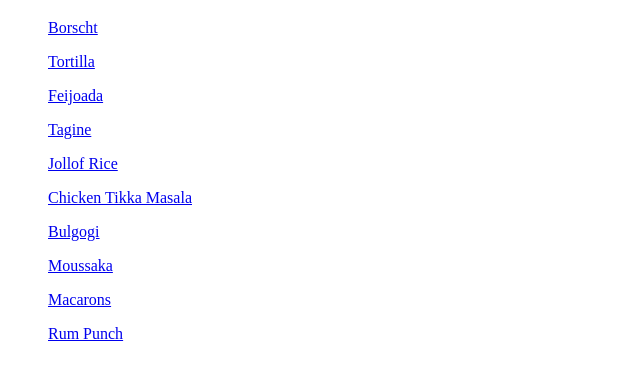
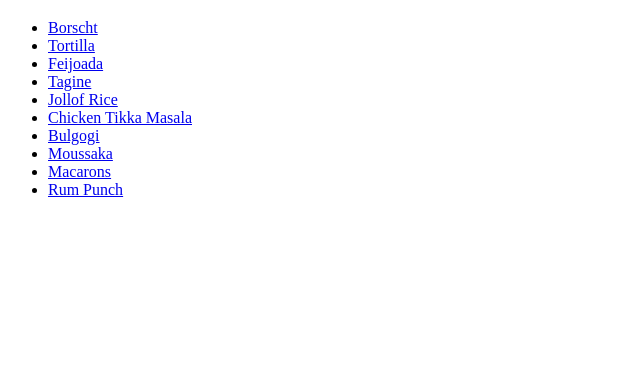
Before and after one commit to FreeCurious/odin-recipes, a plain HTML site: page index.html in a window 1280 px wide. Shown: the part 61-438 px from the top of the page, without its empty margins (0-640 px from the left). Drawn offline with Linux system fonts and the light colour scheme.

Commit message:
Reviewed and fixed mistakes in the ordered and unordered lists

```diff
--- a/index.html
+++ b/index.html
@@ -6,15 +6,17 @@
     </head>
     <body>
         <h1>Odin Recipes</h1>
-        <ul><a href="recipes/ukrainianBorscht.html">Borscht</a></ul>
-        <ul><a href="recipes/tortilla.html">Tortilla</a></ul>
-        <ul><a href="recipes/feijoada.html">Feijoada</a></ul>
-        <ul><a href="recipes/tagine.html">Tagine</a></ul>
-        <ul><a href="recipes/jollofRice.html">Jollof Rice</a></ul>
-        <ul><a href="recipes/chickenTikkaMasala.html">Chicken Tikka Masala</a></ul>
-        <ul><a href="recipes/pulgogi.html">Bulgogi</a></ul>
-        <ul><a href="recipes/moussaka.html">Moussaka</a></ul>
-        <ul><a href="recipes/macarons.html">Macarons</a></ul>
-        <ul><a href="recipes/rumPunch.html">Rum Punch</a></ul>
+        <ul>
+            <li><a href="recipes/ukrainianBorscht.html">Borscht</a></li>
+            <li><a href="recipes/tortilla.html">Tortilla</a></li>
+            <li><a href="recipes/feijoada.html">Feijoada</a></li>
+            <li><a href="recipes/tagine.html">Tagine</a></li>
+            <li><a href="recipes/jollofRice.html">Jollof Rice</a></li>
+            <li><a href="recipes/chickenTikkaMasala.html">Chicken Tikka Masala</a></li>
+            <li><a href="recipes/pulgogi.html">Bulgogi</a></li>
+            <li><a href="recipes/moussaka.html">Moussaka</a></li>
+            <li><a href="recipes/macarons.html">Macarons</a></li>
+            <li><a href="recipes/rumPunch.html">Rum Punch</a></li>
+        </ul>
     </body>
 </html>
```
